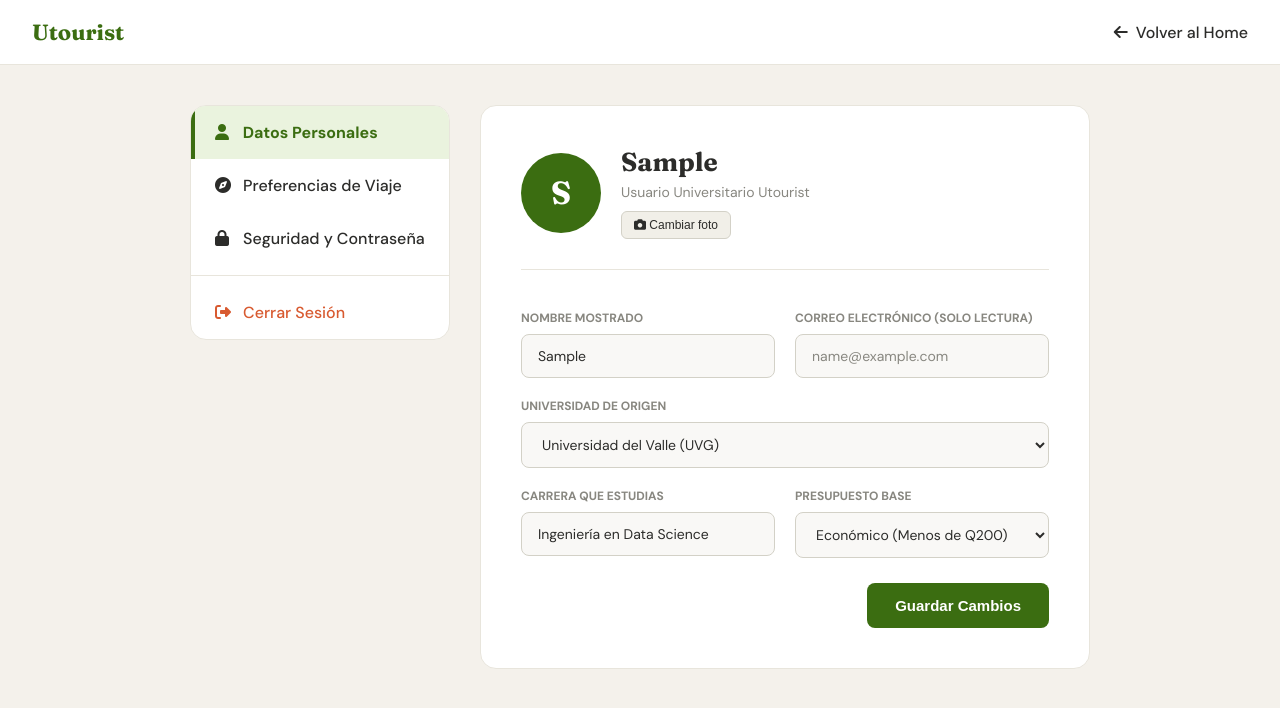
After one commit to Seba-sRod-1808/Tourist-Recomendations, a Django app: page /perfil/ in a window 1280 px wide. The commit adds this page. Shown: the top 708 px of the page. Run offline with Django 5.2, Linux system fonts and the light colour scheme; the visitor is signed in with stand-in values (Sample User, id 1).

Commit message:
Vista de perfil, correcciones en vista home y mas agradable

```diff
--- a/recomendations/api/urls.py
+++ b/recomendations/api/urls.py
@@ -9,6 +9,8 @@ urlpatterns = [
     path('registro/', views.registro_view, name='registro'),
     path('onboarding/', views.onboarding_view, name='onboarding'),
     path('home/', views.mostrar_recomendaciones, name='recommendations'),
+    path('perfil/', views.perfil_view, name='perfil'),
+    path('destino/<str:uid>/', views.destino_detalle_view, name='destino_detalle'),
     path('recuperar-contrasena/', views.recuperar_view, name='recuperar_contrasena'),
 
     # REST API Endpoints
--- a/recomendations/api/views.py
+++ b/recomendations/api/views.py
@@ -186,3 +186,22 @@ def mostrar_recomendaciones(request):
         'prefs': prefs,
     }
     return render(request, 'recomendations/recomendaciones.html', context)
+
+@login_required(login_url='login')
+def perfil_view(request):
+    prefs = request.session.get('preferences', {})
+    context = {
+        'user_name': request.user.first_name or request.user.email,
+        'email': request.user.email,
+        'prefs': prefs
+    }
+    return render(request, 'recomendations/perfil.html', context)
+
+@login_required(login_url='login')
+def destino_detalle_view(request, uid):
+    destino = next((d for d in MOCK_DESTINATIONS if d['uid'] == uid), None)
+
+    if not destino:
+        return redirect('recommendations')
+
+    return render(request, 'recomendations/destino_detalle.html', {'destino': destino})
--- /dev/null
+++ b/recomendations/templates/recomendations/perfil.html
@@ -0,0 +1,122 @@
+<!DOCTYPE html>
+<html lang="es">
+<head>
+<meta charset="UTF-8">
+<meta name="viewport" content="width=device-width, initial-scale=1.0">
+<title>Utourist — Mi Perfil</title>
+<link href="https://fonts.googleapis.com/css2?family=Fraunces:wght@700&family=DM+Sans:wght@400;500;700&display=swap" rel="stylesheet">
+<link rel="stylesheet" href="https://cdnjs.cloudflare.com/ajax/libs/font-awesome/6.5.1/css/all.min.css">
+<style>
+  :root { --green-600: #3B6D11; --gray-50: #F1EFE8; --gray-400: #888780; --gray-900: #2C2C2A; }
+  body { font-family: 'DM Sans', sans-serif; background: #F4F1EB; margin: 0; color: var(--gray-900); }
+
+  nav { background: #fff; padding: 0 2rem; height: 64px; display: flex; align-items: center; justify-content: space-between; border-bottom: 1px solid #E8E5DC; }
+  .nav-brand { font-family: 'Fraunces', serif; font-size: 22px; font-weight: 700; color: var(--green-600); text-decoration: none; }
+  .btn-back { color: var(--gray-600); text-decoration: none; font-weight: 500; display: flex; align-items: center; gap: 8px; transition: 0.2s; }
+  .btn-back:hover { color: var(--green-600); }
+
+  .profile-layout { max-width: 900px; margin: 40px auto; display: grid; grid-template-columns: 260px 1fr; gap: 30px; padding: 0 20px; }
+
+  /* Menú lateral */
+  .sidebar { background: #fff; border-radius: 16px; border: 1px solid #E8E5DC; overflow: hidden; height: fit-content; }
+  .sidebar-link { display: block; padding: 16px 20px; color: var(--gray-600); text-decoration: none; font-weight: 500; border-left: 4px solid transparent; transition: 0.2s; }
+  .sidebar-link i { width: 24px; }
+  .sidebar-link:hover { background: var(--gray-50); color: var(--gray-900); }
+  .sidebar-link.active { border-left-color: var(--green-600); color: var(--green-600); background: #EAF3DE; font-weight: 700; }
+
+  /* Contenedor principal del formulario */
+  .content-panel { background: #fff; border-radius: 16px; padding: 40px; border: 1px solid #E8E5DC; }
+
+  /* Sección superior: Avatar y nombre */
+  .profile-header { display: flex; align-items: center; gap: 20px; margin-bottom: 40px; padding-bottom: 30px; border-bottom: 1px solid #E8E5DC; }
+  .avatar-large { width: 80px; height: 80px; background: var(--green-600); border-radius: 50%; color: #fff; display: flex; align-items: center; justify-content: center; font-size: 32px; font-family: 'Fraunces', serif; }
+  .profile-info h1 { font-family: 'Fraunces', serif; font-size: 26px; margin: 0 0 5px; }
+  .profile-info p { color: var(--gray-400); margin: 0; font-size: 14px; }
+  .btn-change-photo { background: var(--gray-50); color: var(--gray-900); border: 1px solid #D3D1C7; padding: 6px 12px; border-radius: 6px; font-size: 12px; font-weight: 500; cursor: pointer; margin-top: 10px; transition: 0.2s; }
+  .btn-change-photo:hover { background: #D3D1C7; }
+
+  /* Formulario de campos */
+  .form-grid { display: grid; grid-template-columns: 1fr 1fr; gap: 20px; margin-bottom: 25px; }
+  .form-group { display: flex; flex-direction: column; gap: 8px; }
+  .form-group.full { grid-column: 1 / -1; }
+  label { font-size: 12px; font-weight: 700; color: var(--gray-400); text-transform: uppercase; }
+  input, select { padding: 12px 16px; border: 1px solid #D3D1C7; border-radius: 8px; font-family: 'DM Sans', sans-serif; font-size: 14px; color: var(--gray-900); background: #F9F8F6; outline: none; transition: 0.2s; }
+  input:focus, select:focus { border-color: var(--green-600); background: #fff; }
+
+  .btn-save { background: var(--green-600); color: #fff; border: none; padding: 14px 28px; border-radius: 8px; font-size: 15px; font-weight: 700; cursor: pointer; transition: 0.2s; float: right; }
+  .btn-save:hover { background: #27500A; transform: translateY(-2px); box-shadow: 0 4px 12px rgba(59,109,17,0.2); }
+</style>
+</head>
+<body>
+
+<nav>
+  <a href="{% url 'recommendations' %}" class="nav-brand">Utourist</a>
+  <a href="{% url 'recommendations' %}" class="btn-back"><i class="fa-solid fa-arrow-left"></i> Volver al Home</a>
+</nav>
+
+<div class="profile-layout">
+
+  <div class="sidebar">
+    <a href="#" class="sidebar-link active"><i class="fa-solid fa-user"></i> Datos Personales</a>
+    <a href="#" class="sidebar-link"><i class="fa-solid fa-compass"></i> Preferencias de Viaje</a>
+    <a href="#" class="sidebar-link"><i class="fa-solid fa-lock"></i> Seguridad y Contraseña</a>
+    <div style="height: 1px; background: #E8E5DC; margin: 10px 0;"></div>
+    <a href="{% url 'logout' %}" class="sidebar-link" style="color: #D85A30;"><i class="fa-solid fa-right-from-bracket"></i> Cerrar Sesión</a>
+  </div>
+
+  <div class="content-panel">
+
+    <div class="profile-header">
+      <div class="avatar-large">{{ user_name|make_list|first|upper }}</div>
+      <div class="profile-info">
+        <h1>{{ user_name }}</h1>
+        <p>Usuario Universitario Utourist</p>
+        <button class="btn-change-photo"><i class="fa-solid fa-camera"></i> Cambiar foto</button>
+      </div>
+    </div>
+
+    <form action="#" method="POST">
+      <!-- Estos datos los rellenamos con la info real del backend -->
+      <div class="form-grid">
+        <div class="form-group">
+          <label>Nombre Mostrado</label>
+          <input type="text" value="{{ user_name }}" name="nombre">
+        </div>
+        <div class="form-group">
+          <label>Correo Electrónico (Solo Lectura)</label>
+          <input type="email" value="{{ email }}" readonly style="color: #888780; cursor: not-allowed;">
+        </div>
+
+        <div class="form-group full">
+          <label>Universidad de Origen</label>
+          <select name="universidad">
+            <option value="UVG" {% if prefs.universidad == 'UVG' %}selected{% endif %}>Universidad del Valle (UVG)</option>
+            <option value="USAC" {% if prefs.universidad == 'USAC' %}selected{% endif %}>Universidad de San Carlos (USAC)</option>
+            <option value="URL" {% if prefs.universidad == 'URL' %}selected{% endif %}>Universidad Landívar (URL)</option>
+            <option value="UFM" {% if prefs.universidad == 'UFM' %}selected{% endif %}>Universidad Francisco Marroquín (UFM)</option>
+          </select>
+        </div>
+
+        <div class="form-group">
+          <label>Carrera que Estudias</label>
+          <input type="text" name="carrera" value="{{ prefs.carrera|default:'Ingeniería en Data Science' }}">
+        </div>
+
+        <div class="form-group">
+          <label>Presupuesto Base</label>
+          <select name="presupuesto">
+            <option value="economico" {% if prefs.presupuesto == 'Menos de Q200' %}selected{% endif %}>Económico (Menos de Q200)</option>
+            <option value="moderado" {% if prefs.presupuesto == 'Q200–Q500' %}selected{% endif %}>Moderado (Q200 – Q500)</option>
+            <option value="estandar" {% if prefs.presupuesto == 'Q500–Q1000' %}selected{% endif %}>Estándar (Q500 – Q1,000)</option>
+          </select>
+        </div>
+      </div>
+
+      <button type="button" class="btn-save" onclick="alert('Cambios guardados con éxito en tu perfil.')">Guardar Cambios</button>
+    </form>
+
+  </div>
+</div>
+
+</body>
+</html>
```
Also changed, not shown: recomendations/templates/recomendations/destino_detalle.html (added, +92 -0 lines), recomendations/templates/recomendations/recomendaciones.html (+71 -4 lines).
